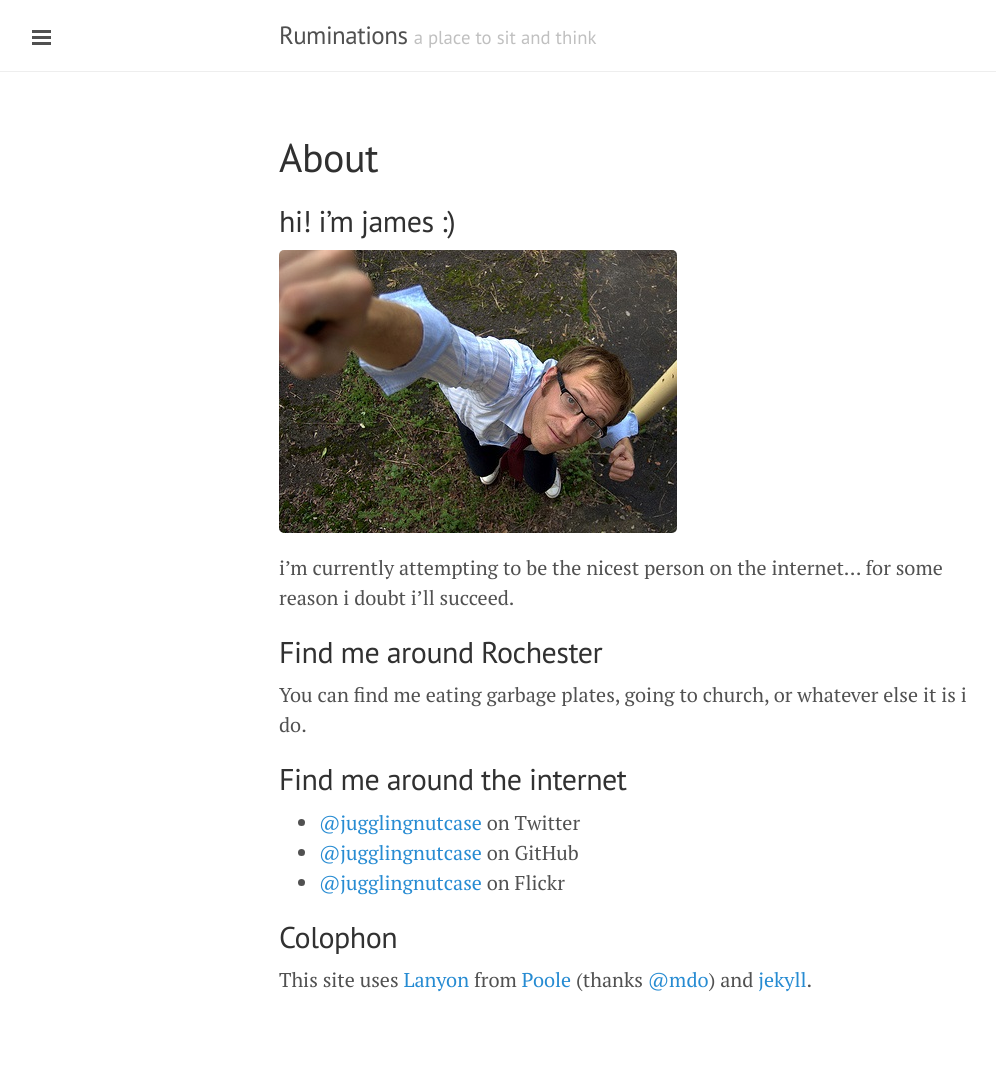
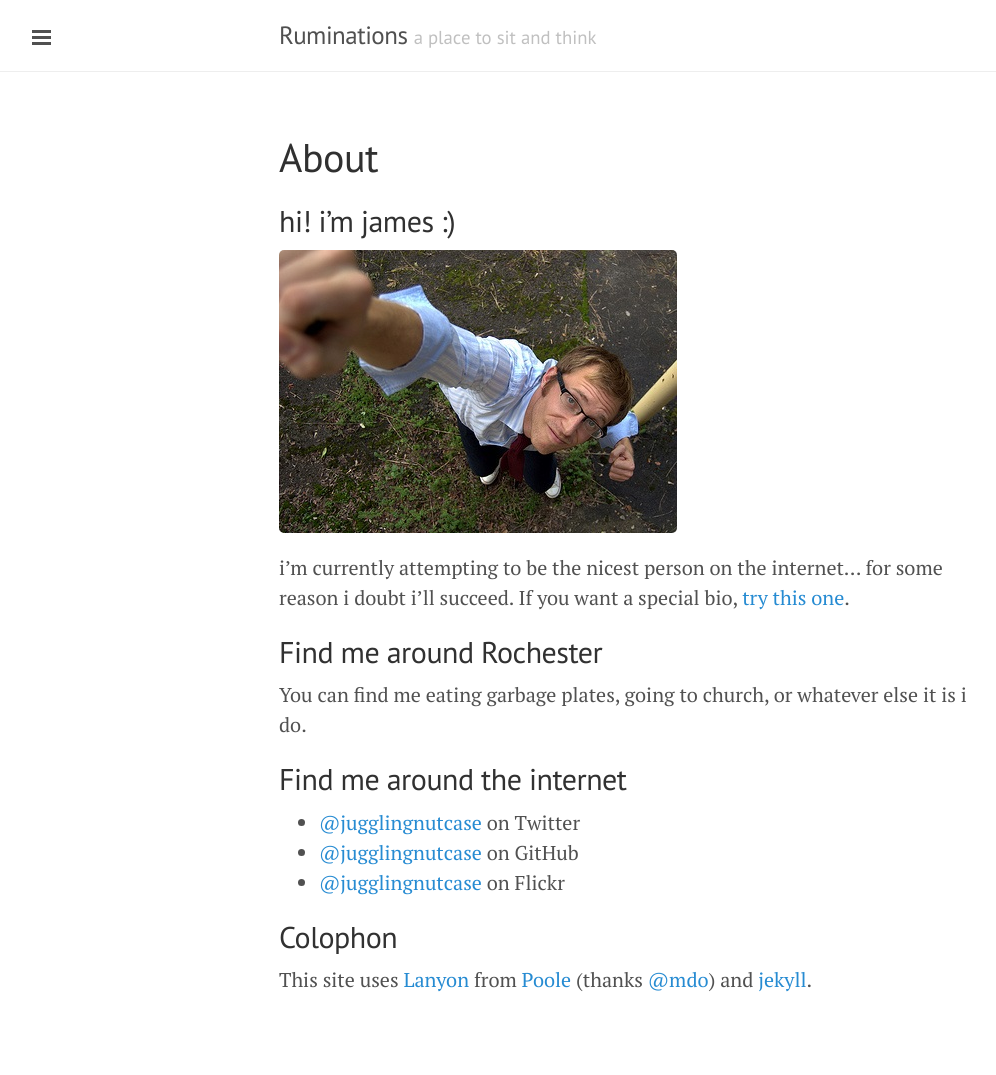
Before and after one commit to jrsconfitto/jrsconfitto.github.io, a Jekyll site: the page built from about.md, in a window 1280 px wide. Shown: the whole page, without its empty margins (1-997 px from the left). Built offline with Jekyll 4.4.1, drawn with Linux system fonts in a browser that asks for light colours; Markdown is read by kramdown in place of the engine named in the settings.

Commit message:
Add link in about page to special bio site

```diff
--- a/about.md
+++ b/about.md
@@ -7,7 +7,7 @@
 
 ![or jamie](/public/img/jamie.jpg)
 
-i'm currently attempting to be the nicest person on the internet... for some reason i doubt i'll succeed.
+i'm currently attempting to be the nicest person on the internet... for some reason i doubt i'll succeed. If you want a special bio, [try this one](/james).
 
 ## Find me around Rochester
 
```
